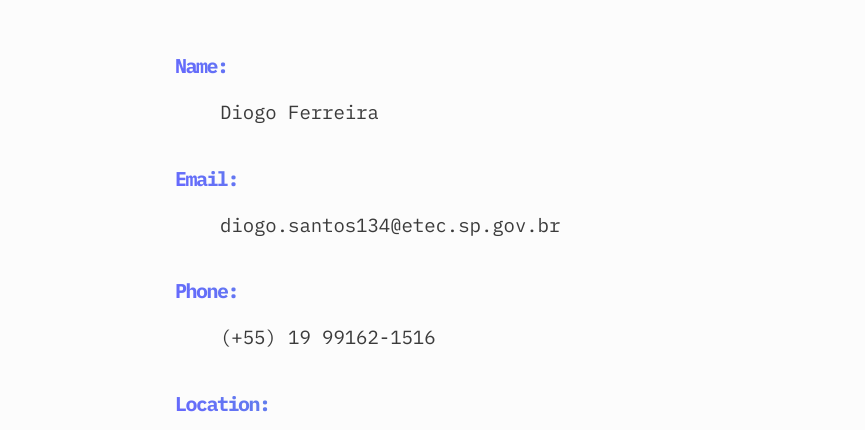
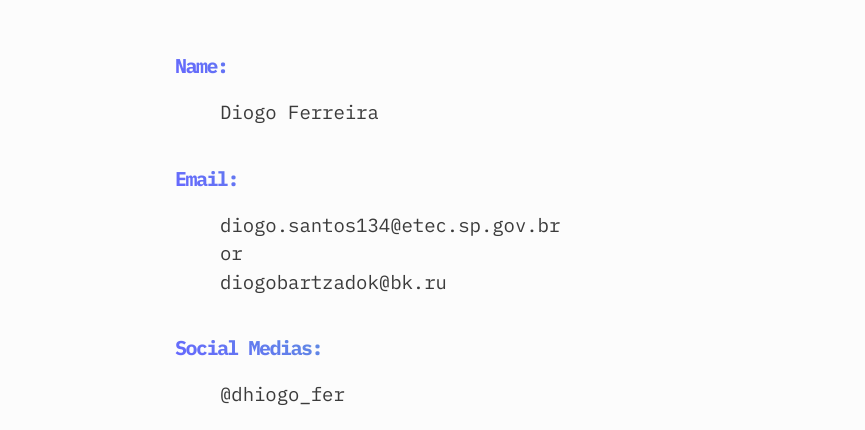
Before and after one commit to ArikBartzadok/my-portfolio, a Gatsby site: page /contact in a window 1280 px wide. Shown: the part 370-800 px from the top of the page, without its empty margins (15-880 px from the left). Built offline with nearby package versions, Linux system fonts and the light colour scheme; Gatsby itself is replaced by a stand-in of ours.

Commit message:
update portfolio contact informations

```diff
--- a/src/pages/contact.js
+++ b/src/pages/contact.js
@@ -40,13 +40,16 @@ const About1 = ({ data }) => {
         <TextBody>
           diogo.santos134@etec.sp.gov.br
           <br />
+          or
+          <br />
+          diogobartzadok@bk.ru
         </TextBody>
 
         <HeadingContact>
-        Phone:
+        Social Medias:
         </HeadingContact>
         <TextBody>
-          (+55) 19 99162-1516
+          @dhiogo_fer
           <br />
         </TextBody>
 
```
